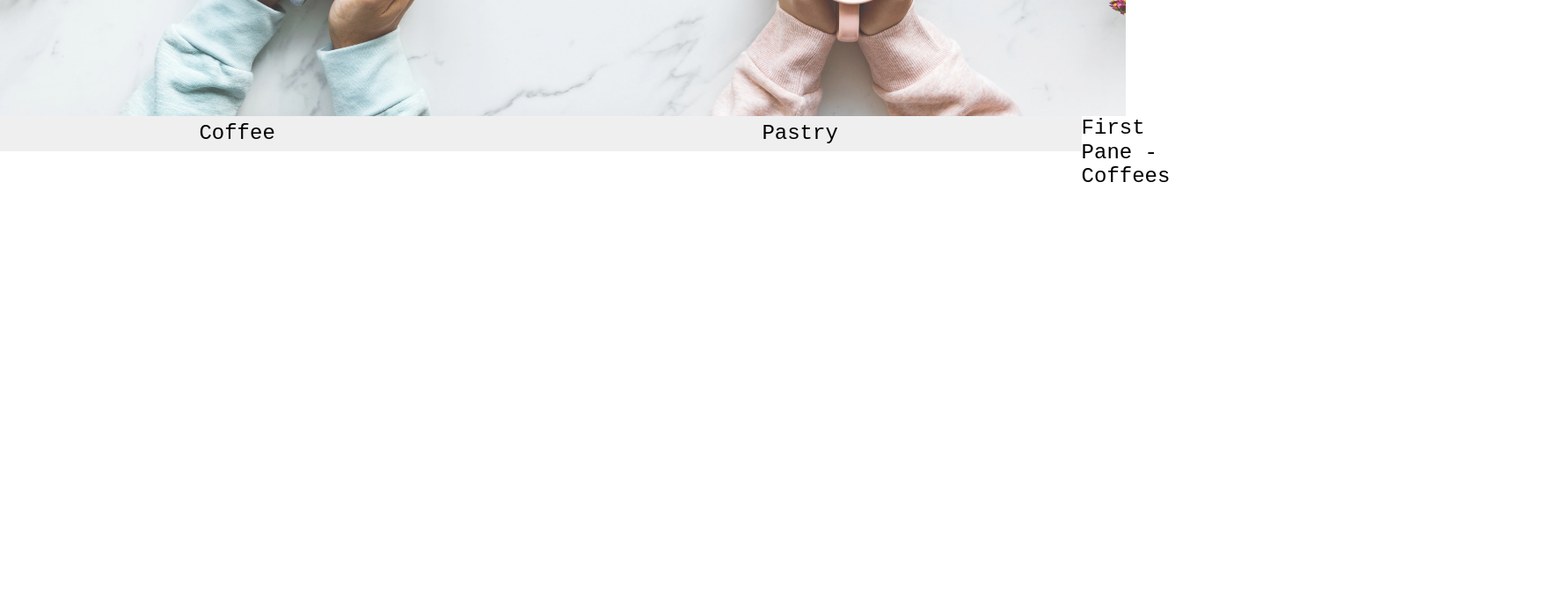
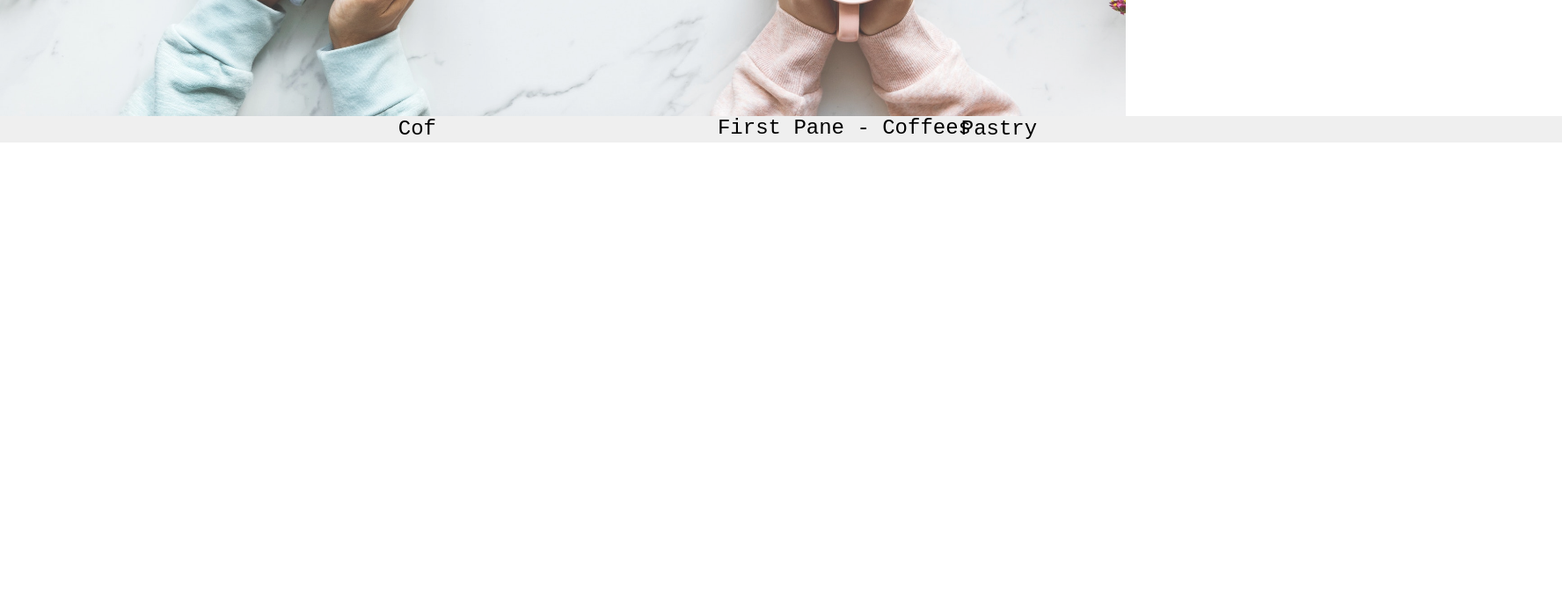
Before and after one commit to worpel/roast-well-coffee, a React (Create React App) app: page / in a window 1280 px wide. Shown: the part 700-1372 px from the top of the page at 88% size, 1776 px wide, since content can reach past the window. Built offline with nearby package versions, Linux system fonts and the light colour scheme.

Commit message:
dropdown changes

```diff
--- a/src/Components/Order/Order.css
+++ b/src/Components/Order/Order.css
@@ -8,8 +8,8 @@
   justify-content: center;
 }
 
-.tabs {
-  height: 5vh;
+#tabs {
+  width: 50vw;
   display: flex;
   justify-content: center;
 }
--- a/src/Components/Order/Order.js
+++ b/src/Components/Order/Order.js
@@ -14,22 +14,22 @@ class Order extends Component {
     coffee.classList.add('hidden');
     pastry.classList.remove('hidden');
   };
-
   render() {
     return (
       <div className="order">
-        <div className="tabs" id="coffees">
+        <div id="tabs">
+          <div id="coffees">
             <button className="menuButtons" onClick={this.switchToCoffee}>
               Coffee
             </button>
           </div>
 
-        <div className="tabs" id="pastry">
+          <div id="pastry">
             <button className="menuButtons" onClick={this.switchToPastry}>
               Pastry
             </button>
           </div>
-
+        </div>
         <div className="firstPane">First Pane - Coffees</div>
         <div className="secondPane hidden">Second Pane - Pastries</div>
       </div>
```
Lines whose indentation alone changed are shown as unchanged.
